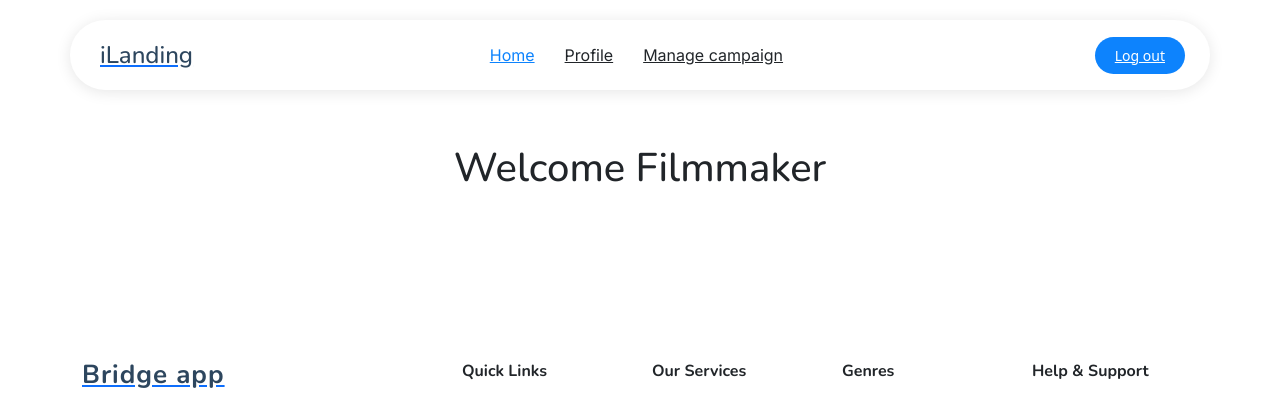
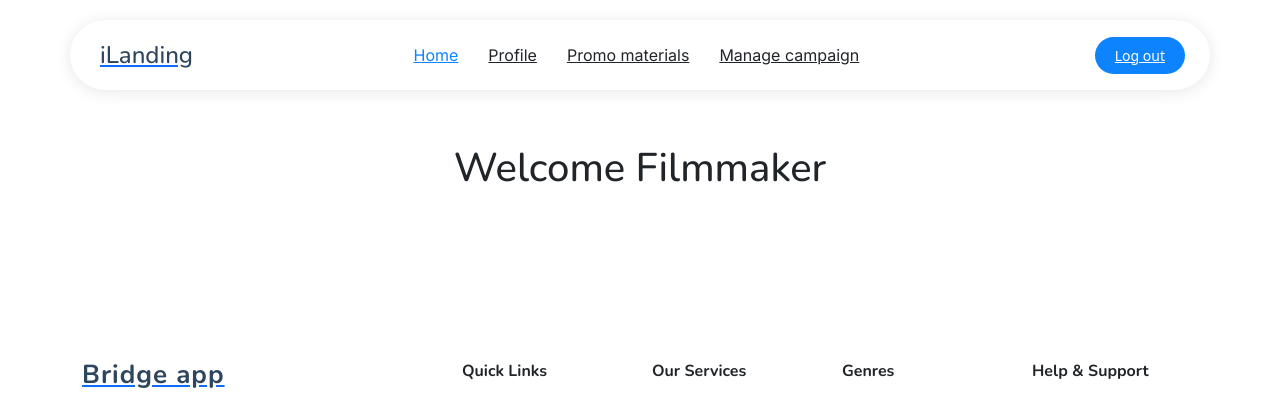
Before and after one commit to amaljames23/bridge_horizon, a Django app: page /conter_manager_view_films_to_make_campaign in a window 1280 px wide. Shown: the top 398 px of the page. Run offline with Django 4.2, Linux system fonts and the light colour scheme; data that the repository does not hold is empty; some libraries are stand-ins or nearby versions.

Commit message:
upload promotion materials

```diff
--- a/bridgeApp/models.py
+++ b/bridgeApp/models.py
@@ -150,6 +150,7 @@ class PromoMaterial(models.Model):
     description = models.CharField(max_length=500)  # Description (as CharField)
     release_date = models.CharField(max_length=50)  # Release date (as CharField)
     poster = models.CharField(max_length=255)
+    status = models.CharField(max_length=255,null=True)
 
 class chat(models.Model):
     chatid=models.AutoField(primary_key=True)
--- a/templates/content_manager_header.html
+++ b/templates/content_manager_header.html
@@ -67,8 +67,9 @@
 
           <nav id="navmenu" class="navmenu">
             <ul>
-              <li><a href="/filmaker_home" class="active">Home</a></li>
+              <li><a href="/content_manager_home" class="active">Home</a></li>
               <li><a href="/conter_manager_view_prof">Profile</a></li>
+              <li><a href="/conter_manager_view_promo">Promo materials</a></li>
 
               <!-- <li class="dropdown"><a href="#"><span>More</span> <i class="bi bi-chevron-down toggle-dropdown"></i></a>
                 <ul>
--- a/templates/conter_manager_view_films_to_make_campaign.html
+++ b/templates/conter_manager_view_films_to_make_campaign.html
@@ -33,6 +33,7 @@
                         <p class="card-text">{{ i.filmmaker.bio }}</p>
                         <a href="/content_manager_manage_campaigns/{{ i.filmid}}/{{ i.filmmaker_id}}" class="btn btn-primary btn-sm">Add Campaigns</a>
                         <a href="/content_manager_view_review&ratings/{{ i.filmid }}" class="btn btn-secondary btn-sm">View Ratings & Reviews</a>
+                        <a href="/conter_manager_view_promo/{{ i.filmid }}" class="btn btn-secondary btn-sm">View Promo</a>
                     </div>
                 </div>
             </div>
--- a/userApp/urls.py
+++ b/userApp/urls.py
@@ -37,7 +37,10 @@ urlpatterns = [
     path('conter_manager_view_films_to_make_campaign', views.conter_manager_view_films_to_make_campaign, name='conter_manager_view_films_to_make_campaign'),
     path('content_manager_manage_campaigns/<film_id>/<film_m_id>', views.content_manager_manage_campaigns, name='content_manager_manage_campaigns'),
     path('update_campaign/<cam_id>', views.update_campaign, name='update_campaign'),
+    path('conter_manager_view_promo/<film_id>', views.conter_manager_view_promo, name='conter_manager_view_promo'),
     path('content_manager_view_review&ratings/<filmid>', views.content_manager_view_reviewratings, name='content_manager_view_review&ratings'),
+    path('accept_promo_material/<int:promo_id>/', views.accept_promo_material, name='accept_promo_material'),
+    path('reject_promo_material/<int:promo_id>/', views.reject_promo_material, name='reject_promo_material'),
 
 
 ]
--- a/userApp/views.py
+++ b/userApp/views.py
@@ -496,7 +496,8 @@ def film_maker_add_promotion_materials(request, film_id):
             title=title,
             description=description,
             release_date=release_date,
-            poster=poster_path
+            poster=poster_path,
+            status = "Pending"
         )
         promo.save()
 
@@ -750,3 +751,34 @@ def content_manager_view_reviewratings(request, filmid):
 
     context = {'film_reviews': film_reviews}
     return render(request, "content_manager_view_reviewratings.html", context)
+
+
+
+
+from django.shortcuts import render, get_object_or_404
+
+def conter_manager_view_promo(request, film_id):
+    # Fetch the film object
+    film_instance = get_object_or_404(film, filmid=film_id)
+
+    # Get all promo materials related to the film
+    promo_materials = PromoMaterial.objects.filter(film=film_instance)
+
+    return render(request, "conter_manager_view_promo.html", {
+        'film': film_instance,
+        'promo_materials': promo_materials
+    })
+
+
+
+def accept_promo_material(request, promo_id):
+    promo = get_object_or_404(PromoMaterial, promo_id=promo_id)
+    promo.status = "Accepted"
+    promo.save()
+    return HttpResponse("<script>alert('Promotion Material Accepted Successfully');window.location='/conter_manager_view_films_to_make_campaign';</script>") # Redirect back to the promo list
+
+def reject_promo_material(request, promo_id):
+    promo = get_object_or_404(PromoMaterial, promo_id=promo_id)
+    promo.status = "Rejected"
+    promo.save()
+    return HttpResponse("<script>alert('Promotion Material Rejected Successfully');window.location='/conter_manager_view_films_to_make_campaign';</script>")
```
Also changed, not shown: templates/conter_manager_view_promo.html (added, +39 -0 lines), bridgeApp/migrations/0014_promomaterial_status.py (added).
